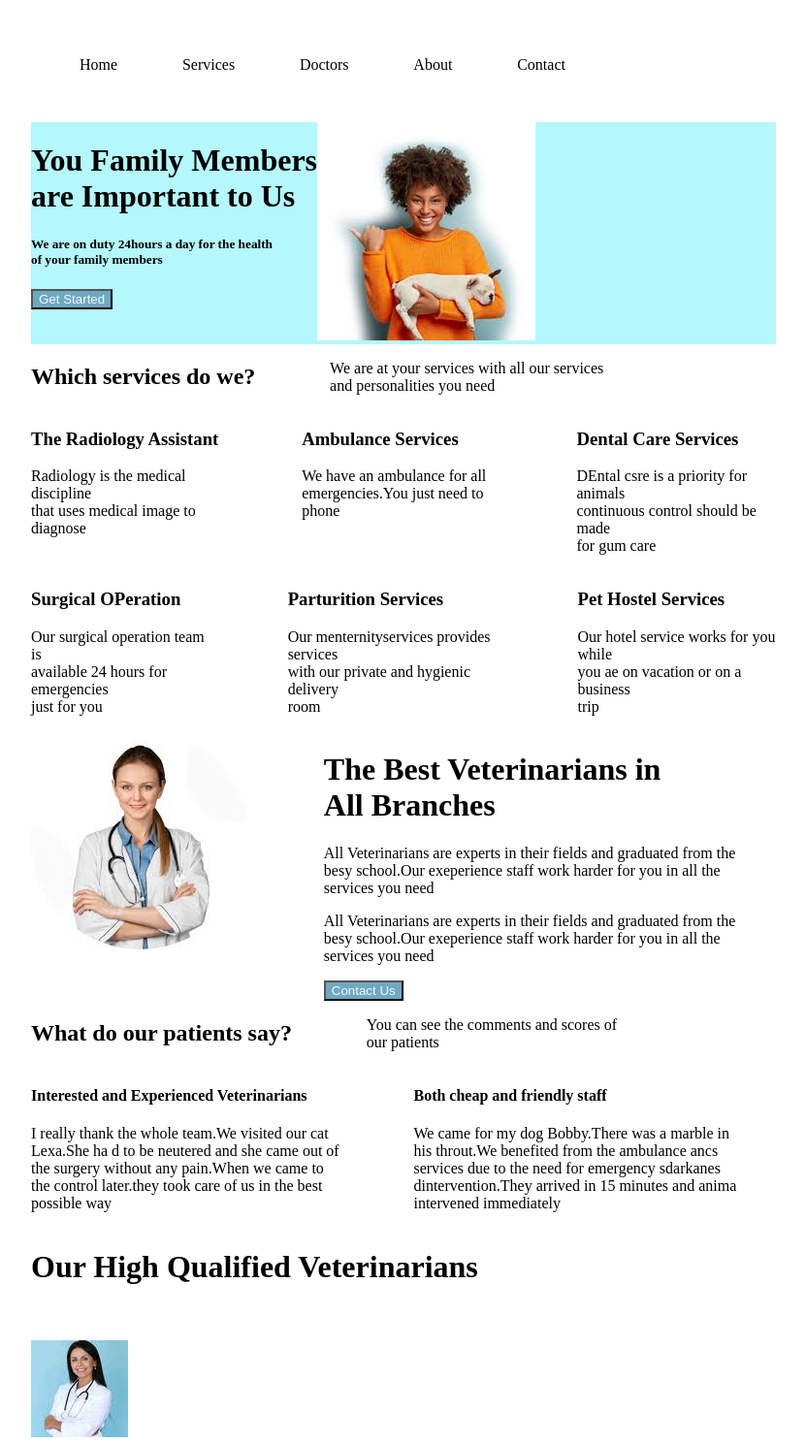
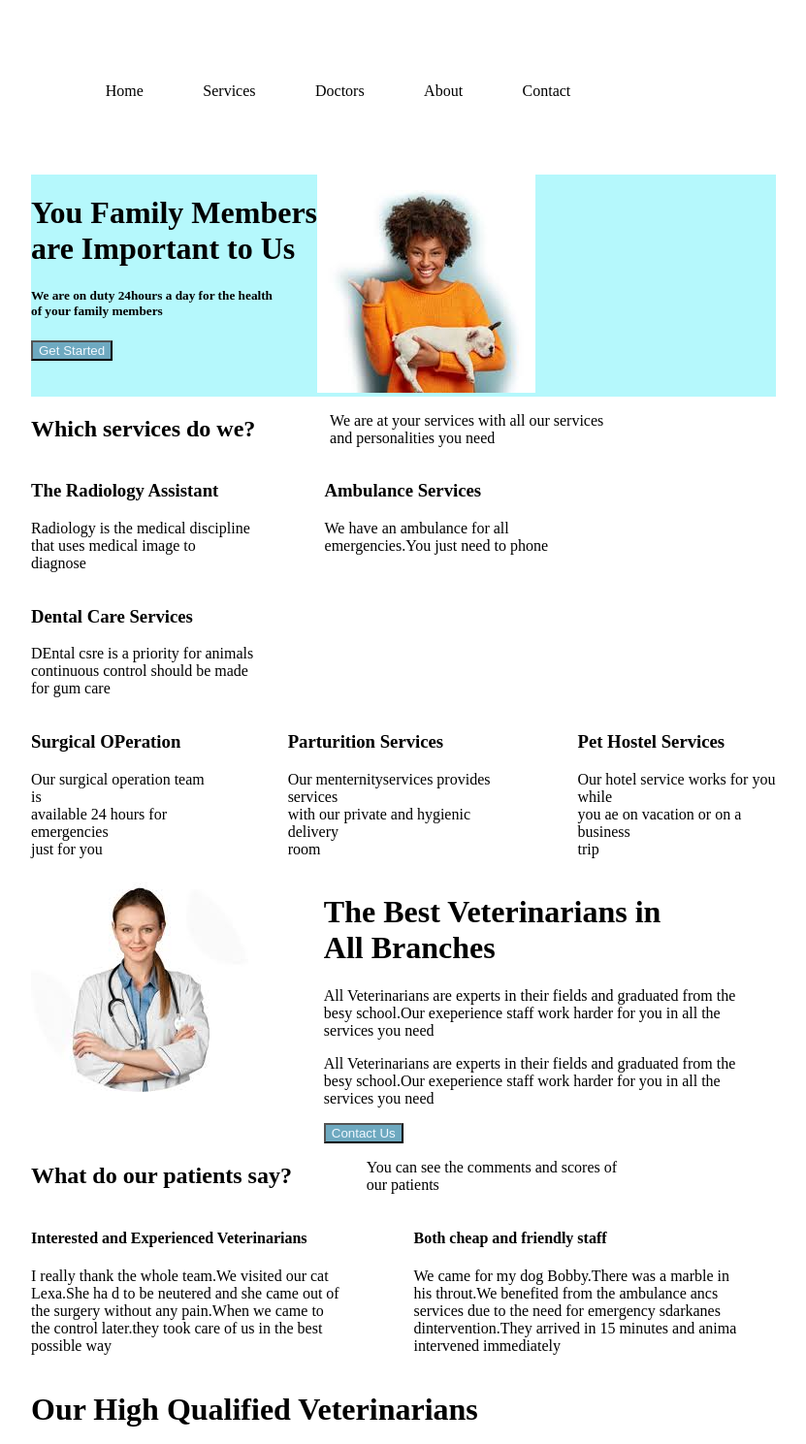
Before and after one commit to Cynthia-mueni/Veterinary--clinic, a plain HTML site: page index.html in a window 1280 px wide. Shown: the top 1489 px of the page at 97% size, without its empty margins (224-1055 px from the left). Drawn offline with Linux system fonts and the light colour scheme.

Commit message:
added changes

```diff
--- a/style.css
+++ b/style.css
@@ -58,3 +58,50 @@ button{
     background: rgb(110, 169, 192);
     color: aliceblue;
 }
+@media screen  and (min-width: 280px),(max-width:680px){
+    .navbar{
+        display: flex;
+        flex-wrap: wrap;
+        padding: 10%;
+
+    }
+
+    .container1{
+        display: flex;
+        flex-wrap: wrap;
+
+}
+.container2{
+    display: flex;
+    flex-wrap: wrap;
+
+}
+.container3{
+    display: flex;
+    flex-wrap: wrap;
+
+}
+.container4{
+    display: flex;
+    flex-wrap: wrap;
+
+}
+.container5{
+    display: flex;
+    flex-wrap: wrap;
+}
+.container6{
+    display: flex;
+    flex-wrap: wrap;
+
+}
+.container7{
+    display: flex;
+    flex-wrap: wrap;
+}
+.footer{
+    display: flex;
+    flex-wrap: wrap;
+    margin-top: 10%;
+}
+}
```
